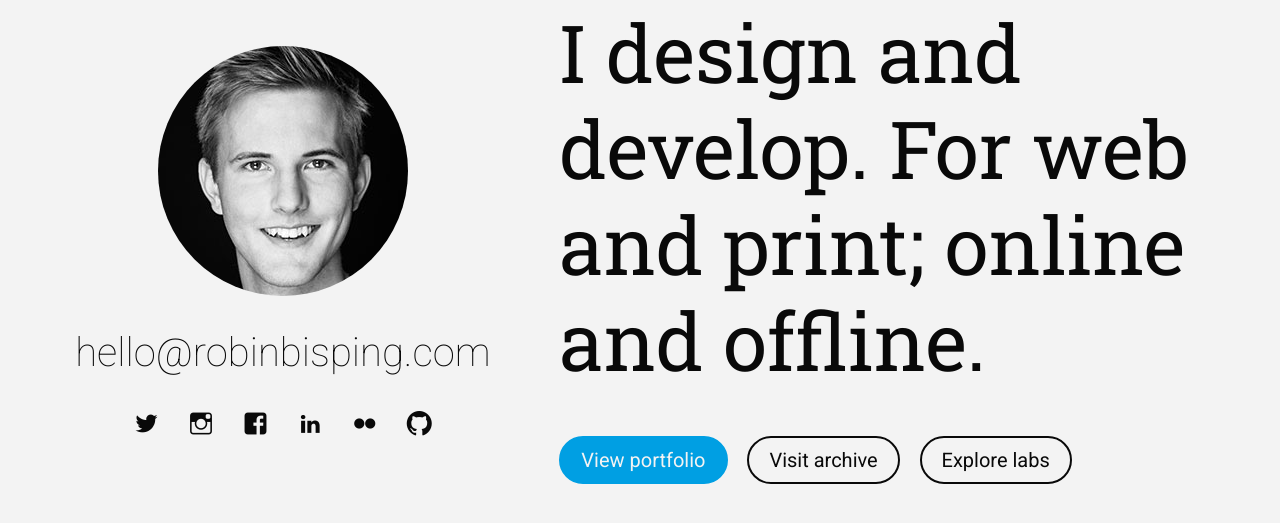
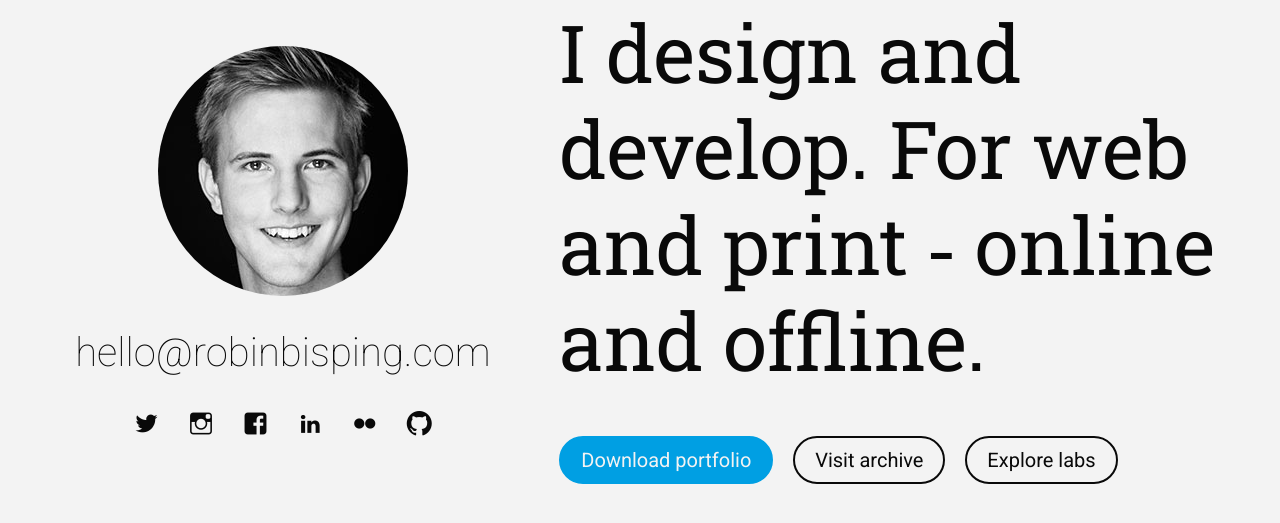
Before and after one commit to robinbisping/personal-website, a PHP site: page / in a window 1280 px wide. Shown: the part 156-679 px from the top of the page. Run offline with PHP 8.4, Linux system fonts and the light colour scheme.

Commit message:
Changed description and some link texts

```diff
--- a/index.php
+++ b/index.php
@@ -74,11 +74,11 @@
 			</ul>
 		</div>
 		<div class="column two">
-			<p>I design and develop. For web and print; online and offline.</p>
+			<p>I design and develop. For web and print &dash; online and offline.</p>
 			<ul id="additional-links">
-				<li><a href="#" title="View Robin Bisping's portfolio" class="button">View portfolio</a></li>
-				<li><a href="http://archive.robinbisping.com/" title="Visit Robin Bisping's archive">Visit archive</a></li>
-				<li><a href="http://labs.robinbisping.com/" title="Explore Robin Bisping's labs">Explore labs</a></li>
+				<li><a href="#" title="Download Robin Bisping's portfolio" class="button">Download portfolio</a></li>
+				<li><a href="http://archive.robinbisping.com/" title="Visit Robin Bisping's archive" target="_blank">Visit archive</a></li>
+				<li><a href="http://labs.robinbisping.com/" title="Explore Robin Bisping's labs" target="_blank">Explore labs</a></li>
 			</ul>
 		</div>
 	</body>
```
